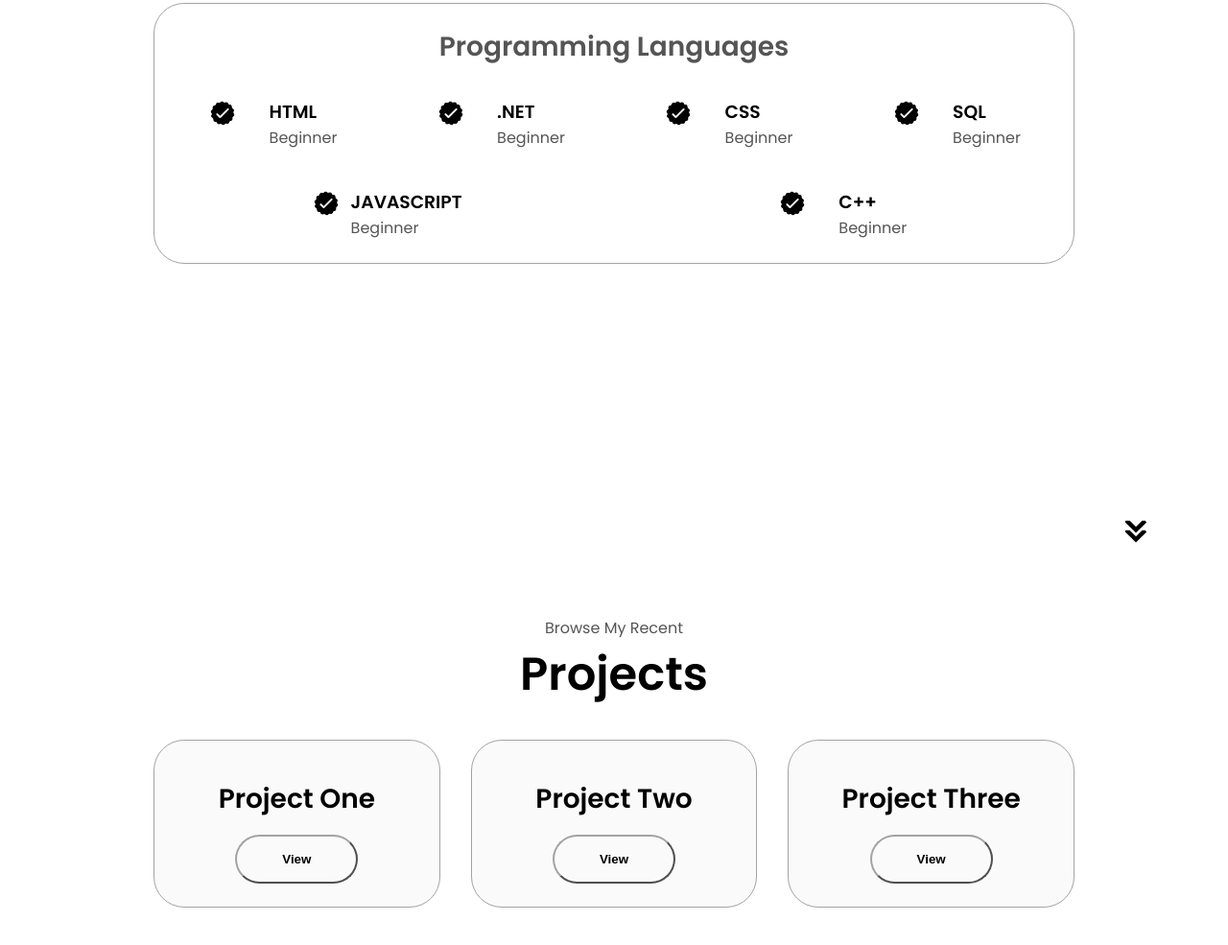
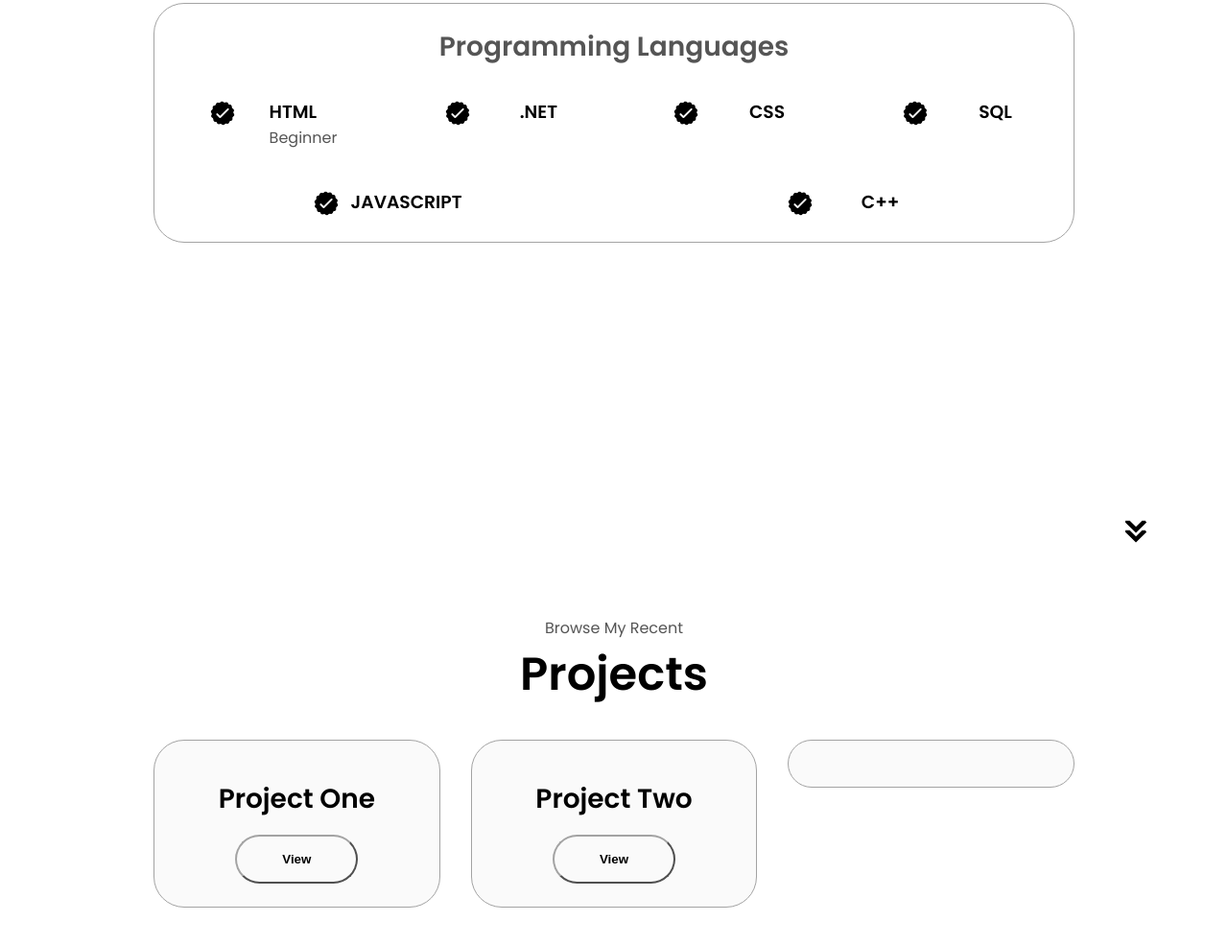
Before and after one commit to Noface101/Portfolio, a plain HTML site: page index.html in a window 1280 px wide. Shown: the part 1822-2807 px from the top of the page at 96% size. Drawn offline with Linux system fonts and the light colour scheme; a script that the page names is missing.

Commit message:
Update index.html

```diff
--- a/index.html
+++ b/index.html
@@ -122,7 +122,7 @@
             />
             <div>
               <h3>.NET</h3>
-              <p>Beginner</p>
+              <!--<p>Beginner</p>-->
             </div>
           </article>
           <article>
@@ -132,7 +132,7 @@
             />
             <div>
               <h3>CSS</h3>
-              <p>Beginner</p>
+              <!--<p>Beginner</p>-->
             </div>
           </article>
           <article>
@@ -142,7 +142,7 @@
             />
             <div>
               <h3>SQL</h3>
-              <p>Beginner</p>
+              <!--<p>Beginner</p>-->
             </div>
           </article>
           <article>
@@ -152,7 +152,7 @@
             />
             <div>
               <h3>JAVASCRIPT</h3>
-              <p>Beginner</p>
+              <!--<p>Beginner</p>-->
             </div>
           </article>
           <article>
@@ -162,7 +162,7 @@
             />
             <div>
               <h3>C++</h3>
-              <p>Beginner</p>
+              <!--<p>Beginner</p>-->
             </div>
           </article>
         </div>
@@ -224,11 +224,11 @@
             class="project-img"
             />
           </div>-->
-            <h2 class="experience-sub-title project-title">Project Three</h2>
+            <!--<h2 class="experience-sub-title project-title">Project Three</h2>
             <div class="btn-container">
               <button class="btn btn-color-2 project-btn" onclick="location.href='https://github.com/Noface101/Java-'">
                 View
-              </button>
+              </button>-->
               <!--<button class="btn btn-color-2 project-btn" onclick="location.href='https://github.com/'">
                 Live Demo
               </button>-->
```
